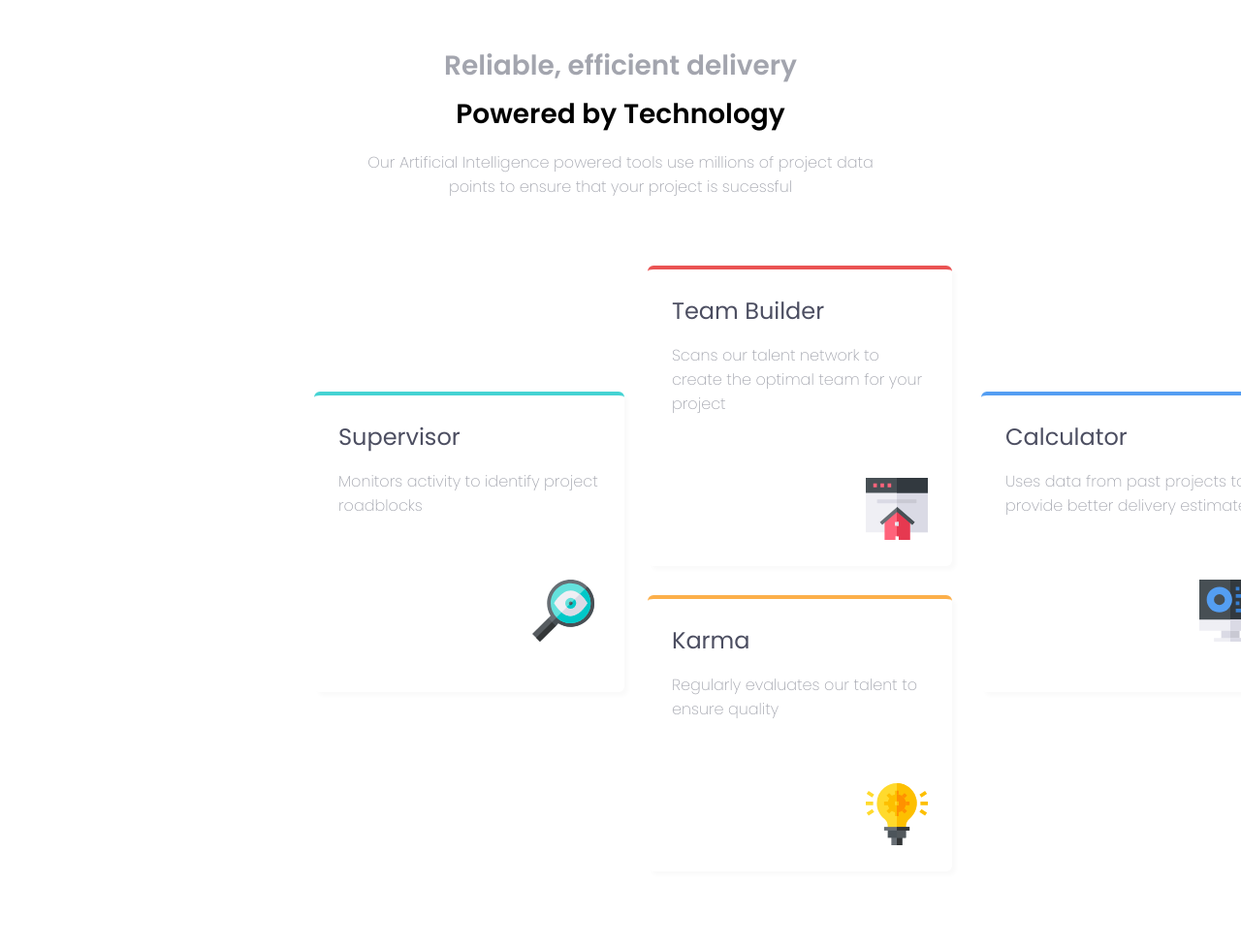
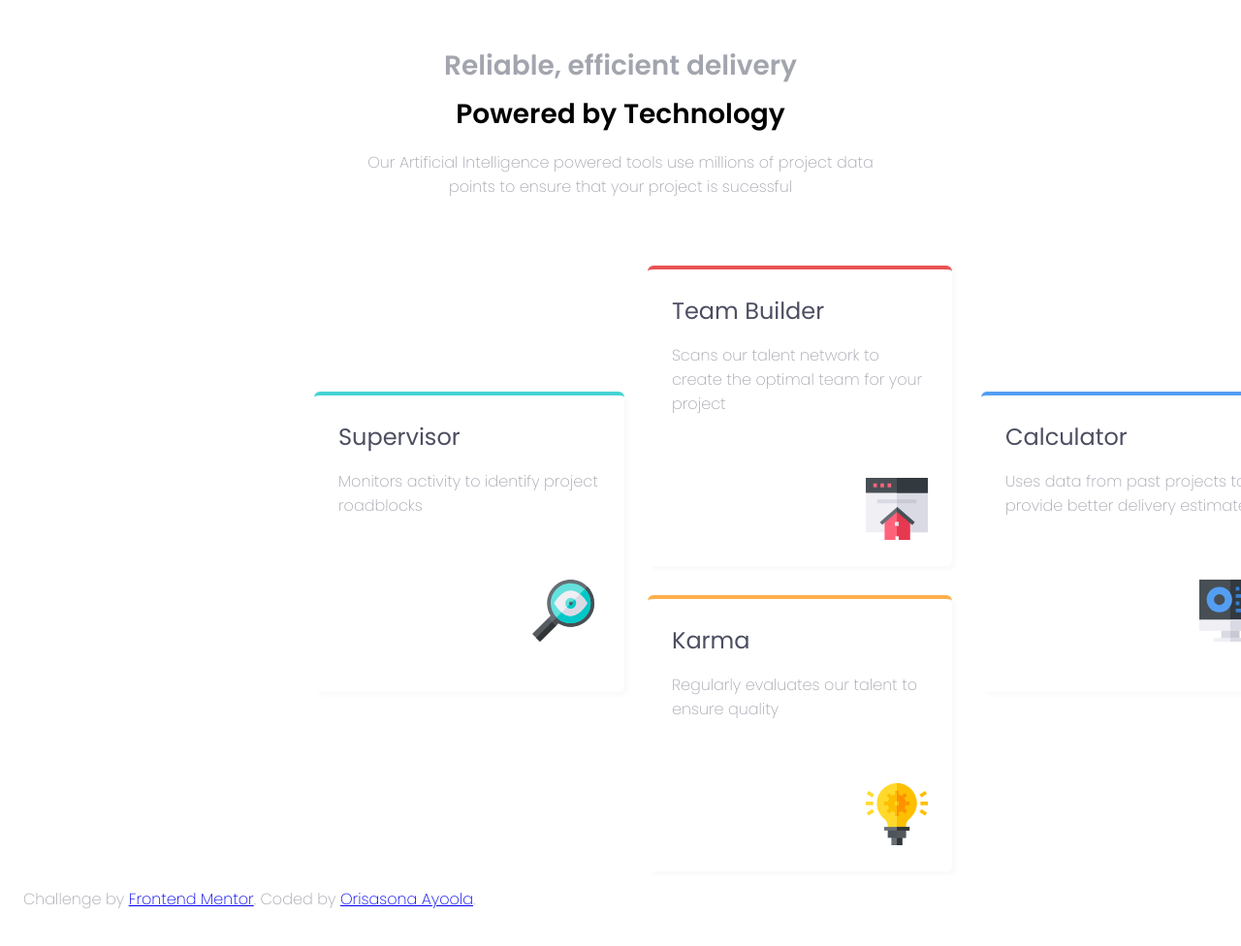
Before and after one commit to Komans-Hub/Four-card-preview-section, a plain HTML site: page index.html in a window 1280 px wide. Shown: the top 976 px of the page at 97% size. Before the commit the page ends 923 px from the top, so only its background shows below. Drawn offline with Linux system fonts and the light colour scheme.

Commit message:
Update index.html

```diff
--- a/index.html
+++ b/index.html
@@ -3,6 +3,10 @@
 <head>
     <meta charset="UTF-8">
     <meta name="viewport" content="width=device-width, initial-scale=1.0">
+    <meta
+    name="description"
+    content="Frontend Mentor challenge Four card feature section, completed by Orisasona Ayoola"
+  />
     <title>Four card feature section</title>
     <link rel="stylesheet" href="style.css">
     <link rel="preconnect" href="https://fonts.googleapis.com">
@@ -38,5 +42,15 @@
         <img src="icon-calculator.svg" alt="icon_calculator">
     </div>
 </div>
+<footer>
+    <p class="attribution">
+      Challenge by
+      <a href="https://www.frontendmentor.io?ref=challenge" target="_blank"
+        >Frontend Mentor</a
+      >. Coded by
+      <a href="https://www.frontendmentor.io/profile/Stroudy">Orisasona Ayoola</a
+      >.
+    </p>
+  </footer>
 </body>
 </html>
```
